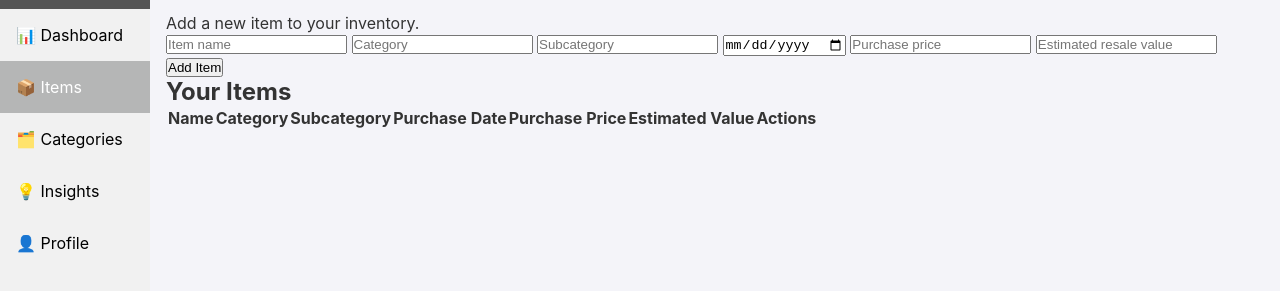
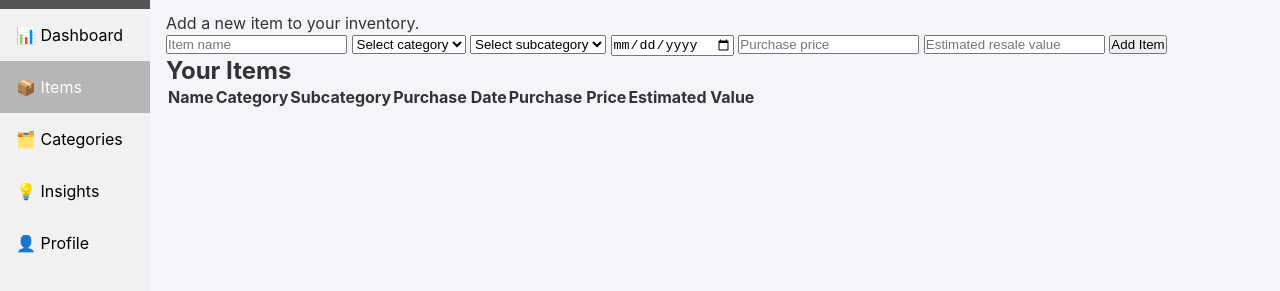
Before and after one commit to javierzunigaguth/howmuchfor, a website: page public/items.html in a window 1280 px wide. Shown: the part 43-334 px from the top of the page. Drawn offline with Linux system fonts and the light colour scheme; no server answers.

Commit message:
Addded some Categories and Subcategories to the "Add Item" field

```diff
--- a/public/items.html
+++ b/public/items.html
@@ -24,8 +24,31 @@
 
     <form id="item-form">
       <input type="text" id="name" placeholder="Item name" required>
-      <input type="text" id="category" placeholder="Category">
-      <input type="text" id="subcategory" placeholder="Subcategory">
+
+      <select id="category" required>
+        <option value="" disabled selected>Select category</option>
+        <option value="Electronics">Electronics</option>
+        <option value="Furniture">Furniture</option>
+        <option value="Sports">Sports</option>
+        <option value="Accessories">Accessories</option>
+        <option value="Decoration">Decoration</option>
+        <option value="Plants">Plants</option>
+        <option value="Tableware">Tableware</option>
+        <option value="Other">Other</option>
+      </select>
+
+      <select id="subcategory">
+        <option value="" disabled selected>Select subcategory</option>
+        <option value="Kitchen">Kitchen</option>
+        <option value="Living Room">Living Room</option>
+        <option value="Main Bedroom">Main Bedroom</option>
+        <option value="Bathroom">Bathroom</option>
+        <option value="Hall">Hall</option>
+        <option value="Balcony">Balcony</option>
+        <option value="Garden">Garden</option>
+        <option value="Other">Other</option>
+      </select>
+
       <input type="date" id="purchase_date">
       <input type="number" id="purchase_price" placeholder="Purchase price" step="0.01">
       <input type="number" id="estimated_value" placeholder="Estimated resale value" step="0.01">
@@ -44,7 +67,7 @@
           <th>Purchase Date</th>
           <th>Purchase Price</th>
           <th>Estimated Value</th>
-          <th>Actions</th>
+          <th> </th>
         </tr>
       </thead>
       <tbody id="items-list">
```
Also changed, not shown: 1 other file.
